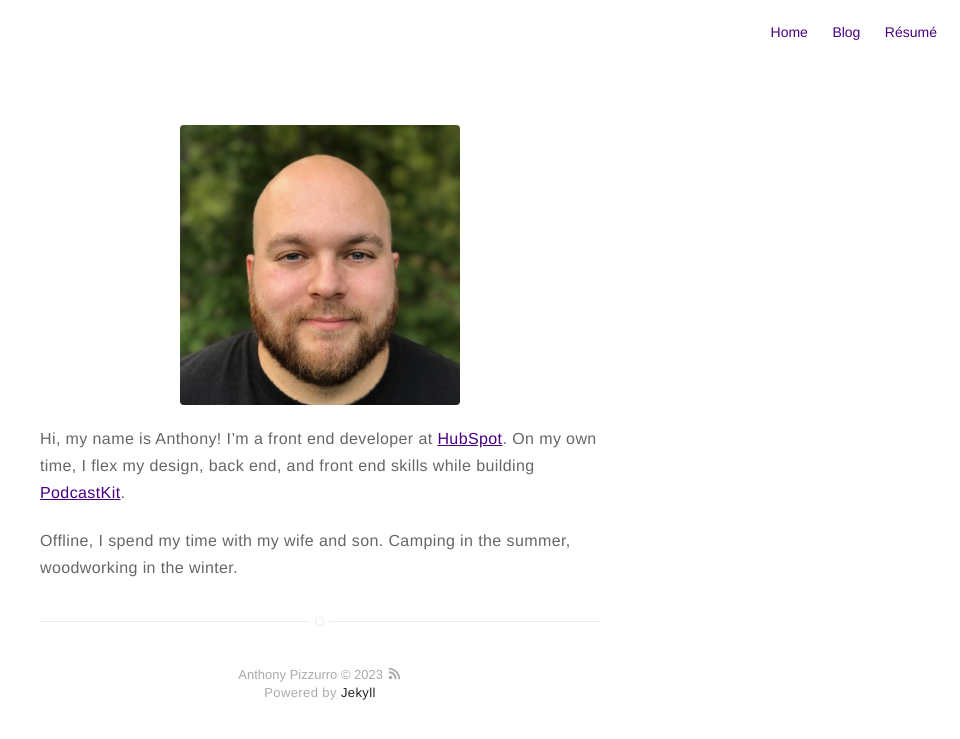
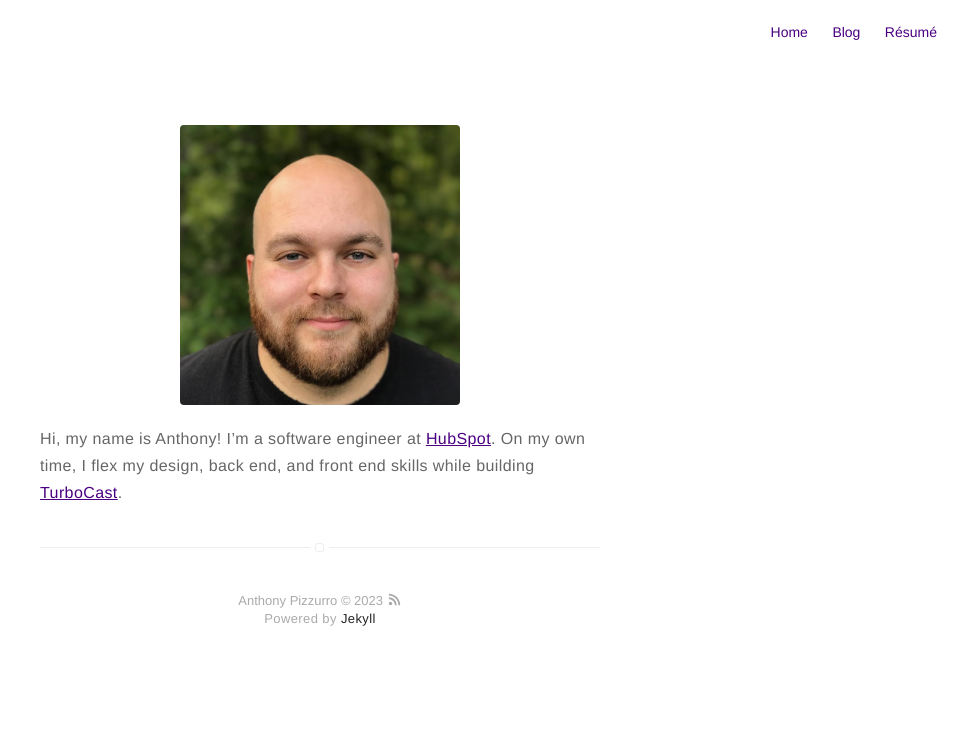
Before and after one commit to anthmatic/old.anthonypizzurro.com, a Jekyll site: the page built from about.md, in a window 1280 px wide. Shown: the top 739 px of the page, without its empty margins (320-1280 px from the left). Built offline with Jekyll 4.4.1, drawn with Linux system fonts in a browser that asks for light colours.

Commit message:
Update about.md

```diff
--- a/about.md
+++ b/about.md
@@ -4,6 +4,4 @@ layout: page
 ---
 ![Profile Image]({{ site.url }}/{{ site.picture }})
 
-Hi, my name is Anthony! I'm a front end developer at [HubSpot](http://hubspot.com). On my own time, I flex my design, back end, and front end skills while building [PodcastKit](http://podcastkit.co).
-
-Offline, I spend my time with my wife and son. Camping in the summer, woodworking in the winter.
+Hi, my name is Anthony! I'm a software engineer at [HubSpot](http://hubspot.com). On my own time, I flex my design, back end, and front end skills while building [TurboCast](http://turbocast.io).
```
